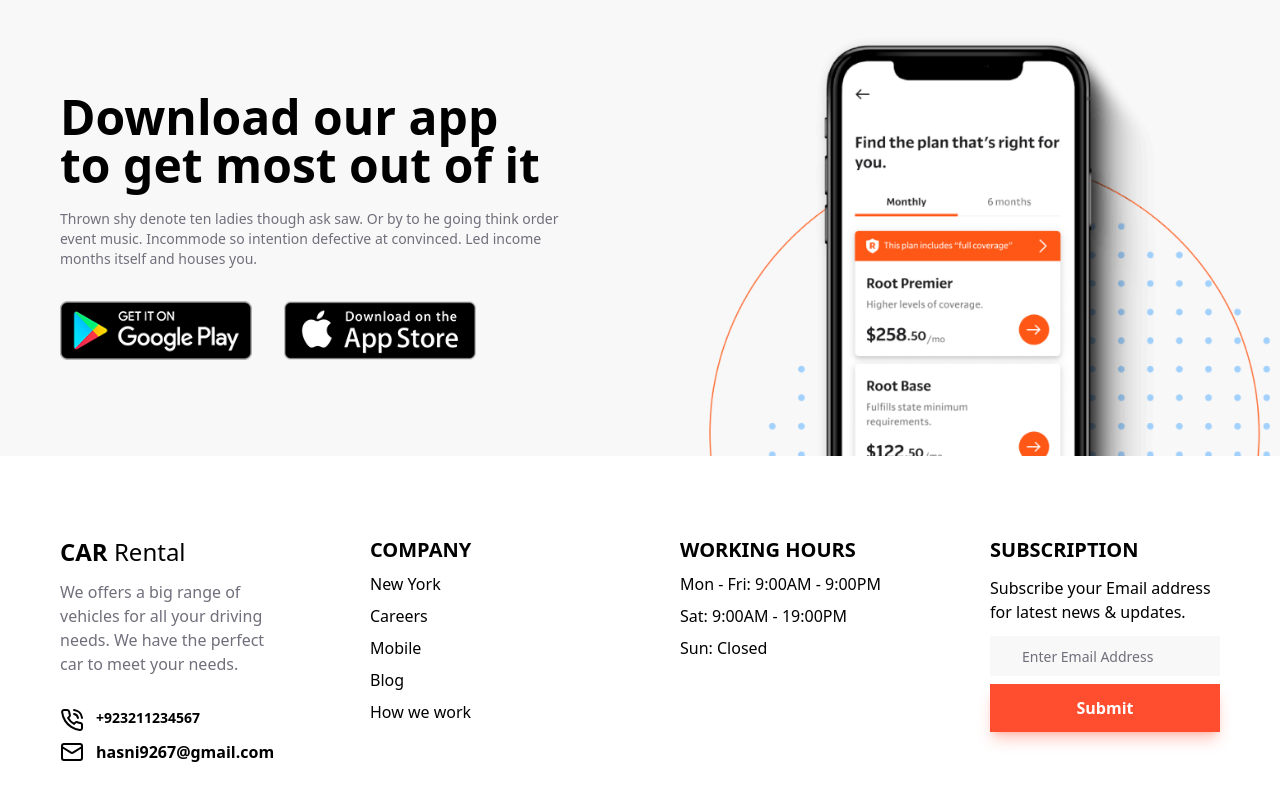
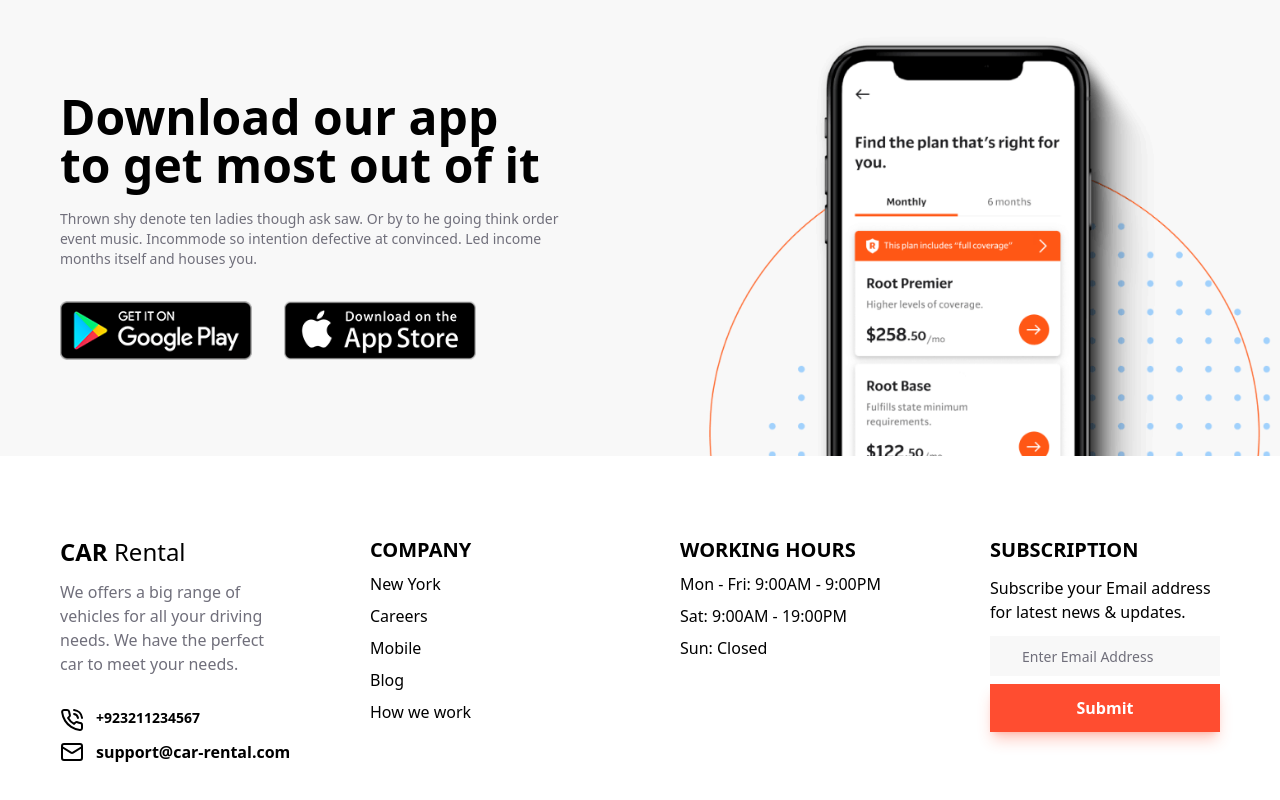
Before and after one commit to hassanshah0900/Car-Rental, a React (Vite) app: page / in a window 1280 px wide. Shown: the part 4972-5772 px from the top of the page. Built offline with nearby package versions, Linux system fonts and the light colour scheme.

Commit message:
update: change email address

```diff
--- a/src/layouts/Footer.tsx
+++ b/src/layouts/Footer.tsx
@@ -24,11 +24,11 @@ function Footer() {
             +923211234567
           </Link>
           <Link
-            to="mailto:hasni9267@gmail.com"
+            to="mailto:support@car-rental.com"
             className="flex tex-sm gap-3 w-max max-[550px]:m-auto"
           >
             <Mail />
-            hasni9267@gmail.com
+            support@car-rental.com
           </Link>
         </div>
         <div className="flex flex-col gap-2">
```
